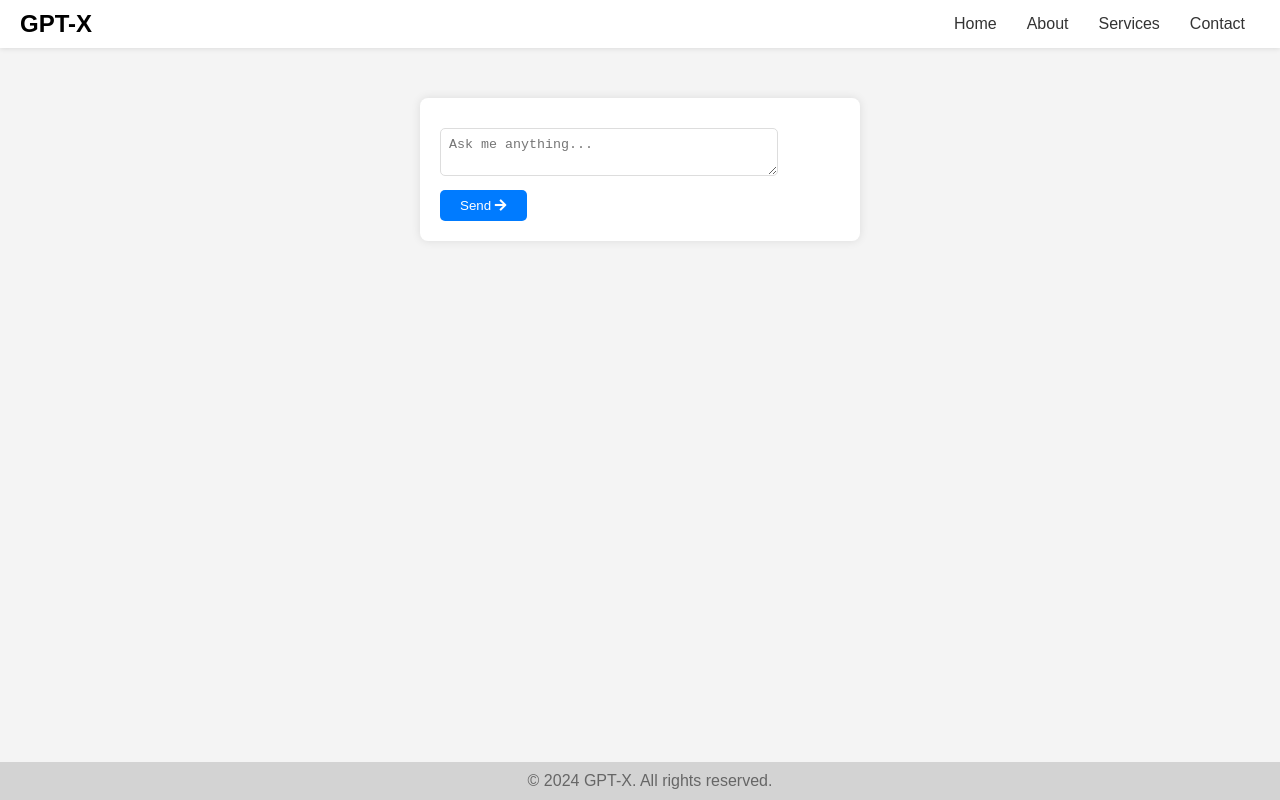
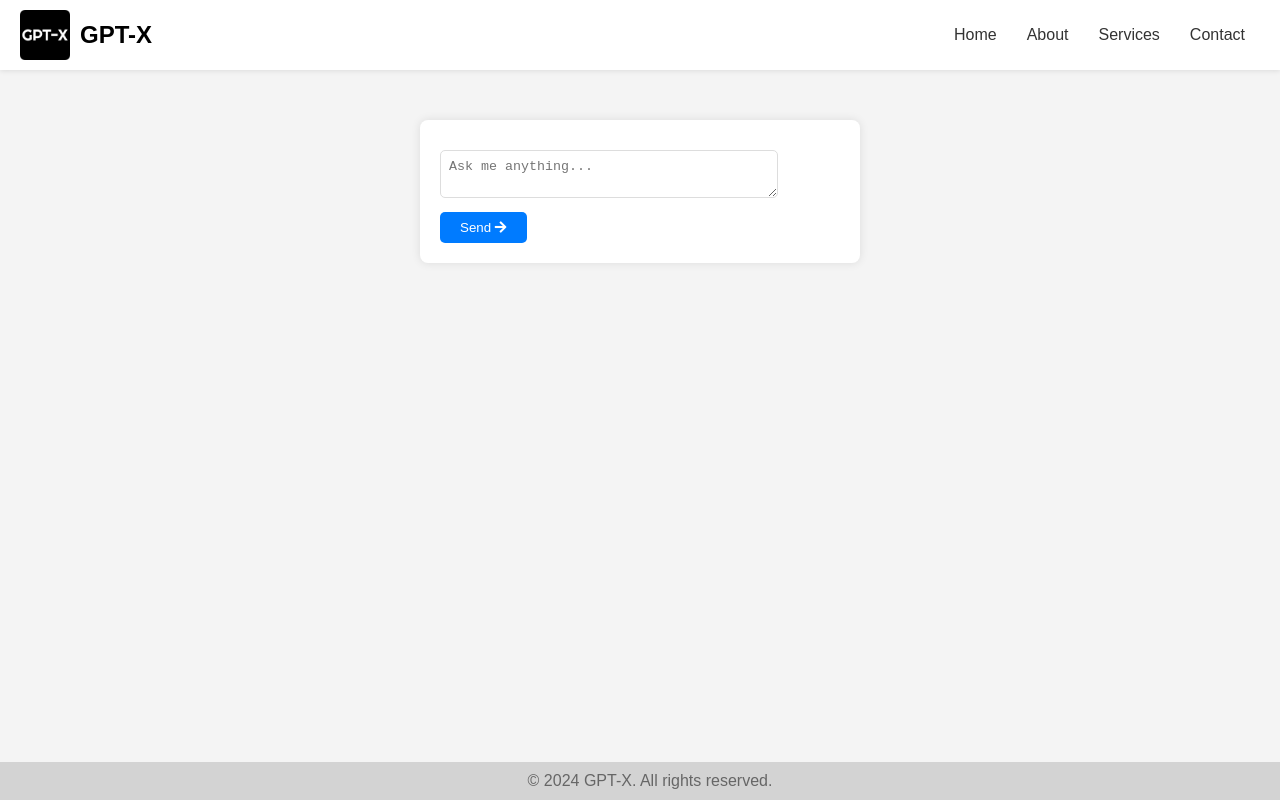
Before and after one commit to iamvisshu/GPT-X, a website: page index.html in a window 1280 px wide. Drawn offline with Linux system fonts and the light colour scheme.

Commit message:
Added Logo in header
Added Logo in header

```diff
--- a/css/style.css
+++ b/css/style.css
@@ -51,6 +51,16 @@ header .menu-toggle {
 
 header .menu-toggle i {
     font-size: 24px;
+}
+
+.header-logo-text {
+    display: flex;
+    align-items: center;
+}
+
+.logo {
+    height: 50px;
+    margin-right: 10px;
 }
 
 .chat-container {
--- a/index.html
+++ b/index.html
@@ -17,7 +17,10 @@
 </head>
 <body>
 <header>
-    <h1>GPT-X</h1>
+    <div class="header-logo-text">
+        <img src="images/logo.png" alt="GPT-X Logo" class="logo">
+        <h1>GPT-X</h1>
+    </div>
     <nav>
         <!-- Add a side menu -->
         <div class="side-menu">
@@ -25,7 +28,7 @@
                 <li><a href="#">Home</a></li>
                 <li><a href="#">About</a></li>
                 <li><a href="#">Services</a></li>
-                <li><a href="#">Contact</a></li>
+                <li><a href="https://iamvisshu.github.io/" target="_blank">Contact</a></li>
             </ul>
         </div>
         <div class="menu-toggle">
```
Also changed, not shown: images/logo.png (added).
